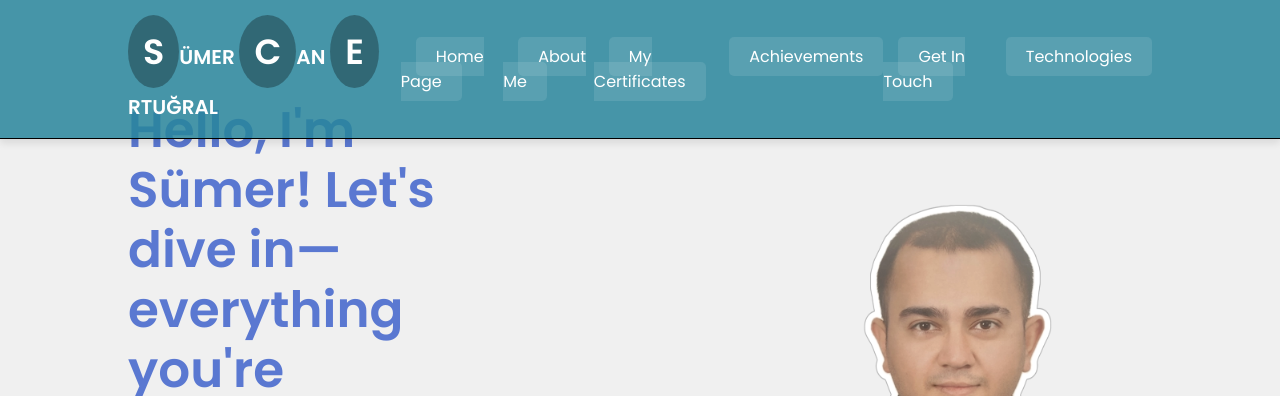
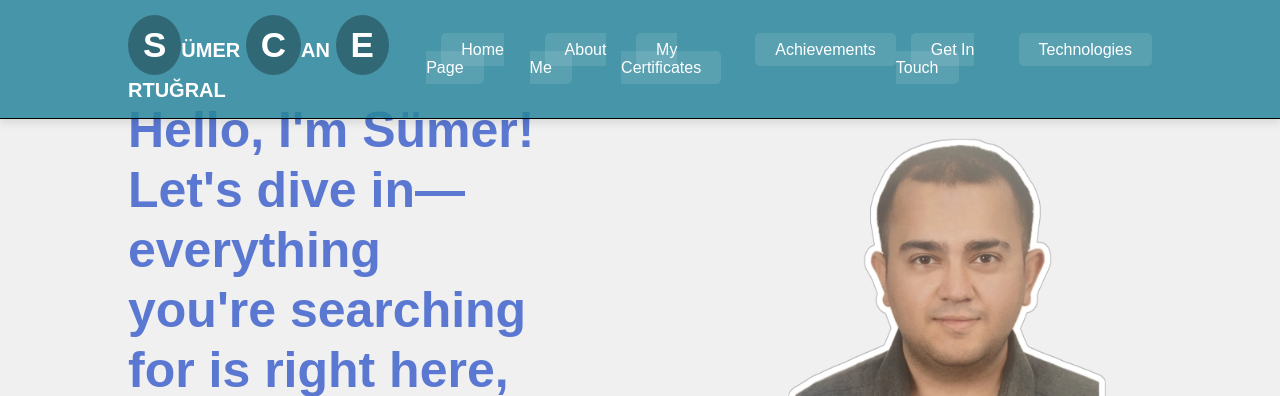
Before and after one commit to sumercanertugral/my-portfolio-website, a plain HTML site: page index.html in a window 1280 px wide. Shown: the top 396 px of the page. Drawn offline with Linux system fonts and the light colour scheme; files that its build step writes are made by us from their sources; files whose address does not match are found by name.

Commit message:
Update index.html

```diff
--- a/index.html
+++ b/index.html
@@ -4,7 +4,7 @@
     <meta charset="UTF-8">
     <meta name="viewport" content="width=device-width, initial-scale=1.0">
     <link rel="stylesheet" href="/main/css/style.css">
-    <link href="https://fonts.googleapis.com/css2?family=Poppins:wght@400;600&display=swap" rel="stylesheet">
+
     <title>scertugral</title>
 </head>
 <body>
```
